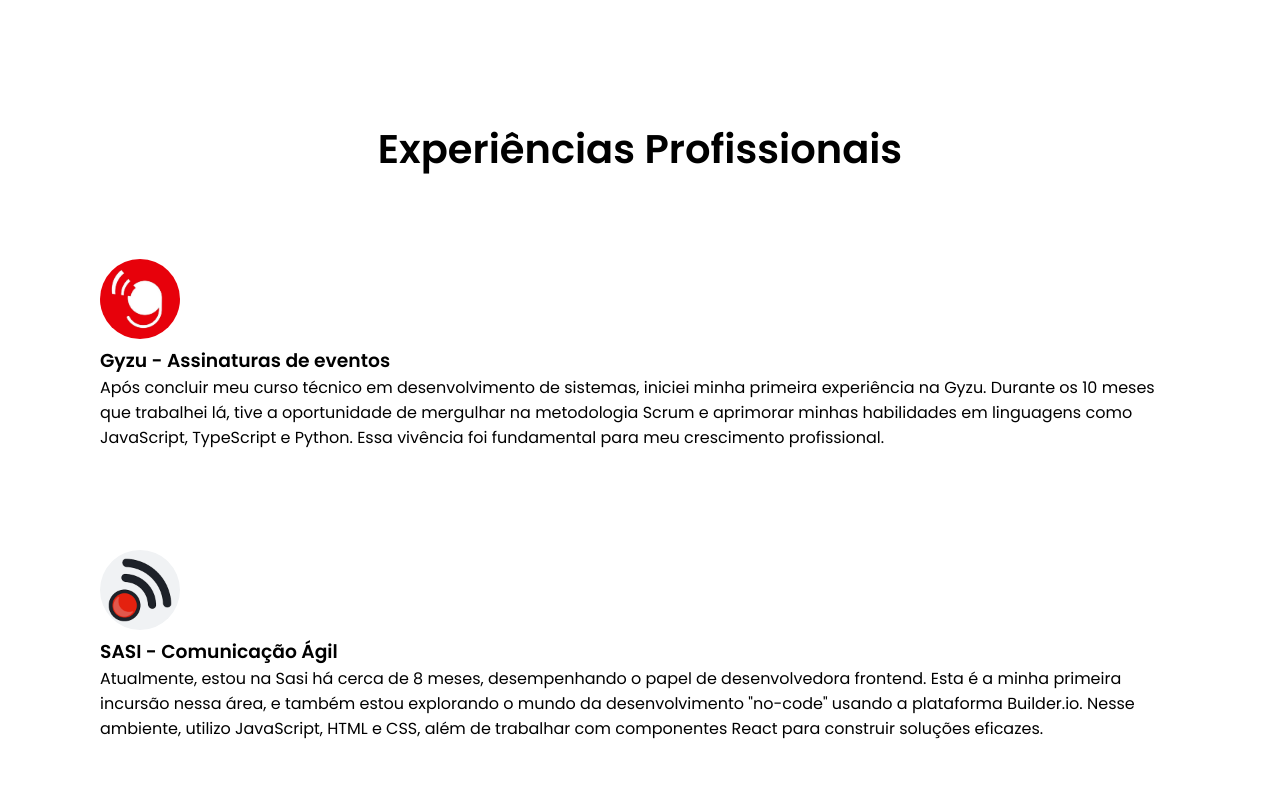
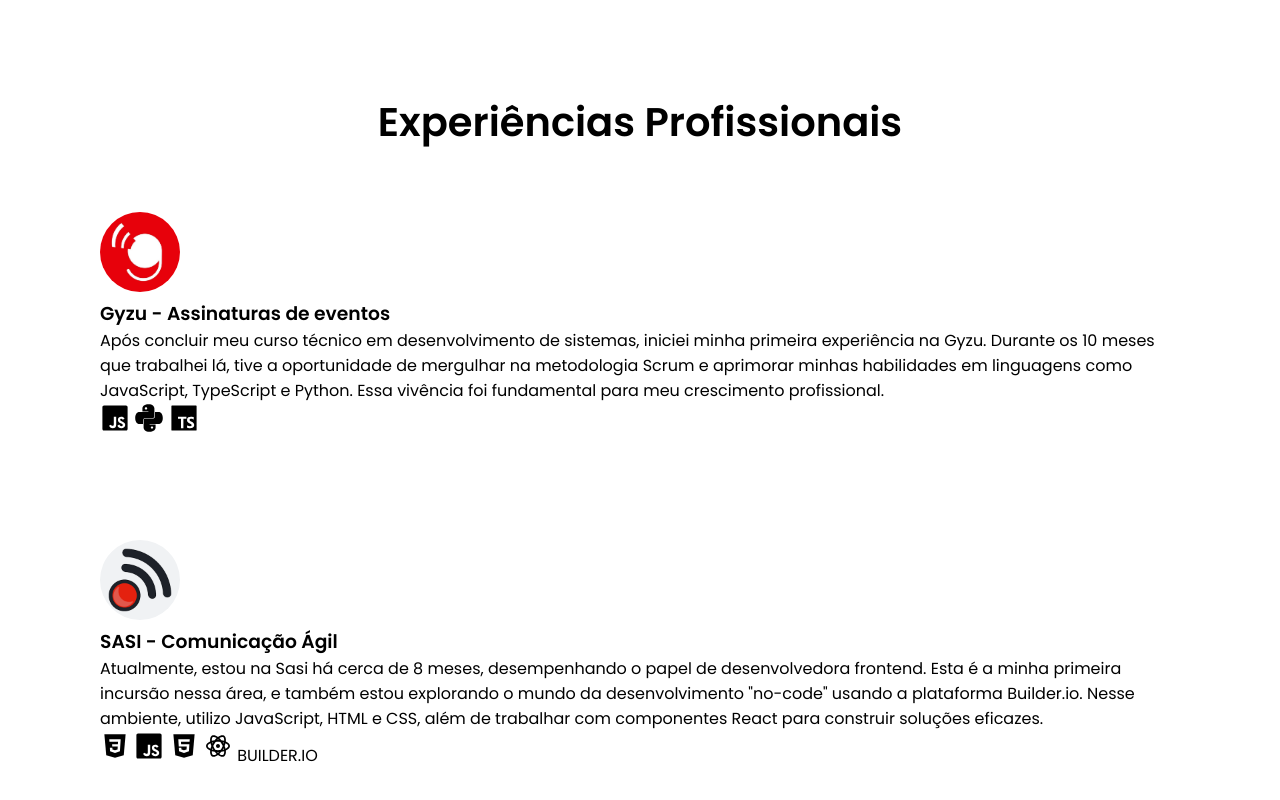
Before and after one commit to mariameir/meuportfolio, a plain HTML site: page index.html in a window 1280 px wide. Shown: the part 1720-2520 px from the top of the page. Drawn offline with nearby package versions, Linux system fonts and the light colour scheme.

Commit message:
inserção de icones de stacks

```diff
--- a/index.html
+++ b/index.html
@@ -105,20 +105,34 @@
       <img class="empresa-img" src="img/gyzu.jpg" alt="" srcset="">
       <h3>Gyzu - Assinaturas de eventos</h3>
       <p>Após concluir meu curso técnico em desenvolvimento de sistemas, iniciei minha primeira experiência na Gyzu. Durante os 10 meses que trabalhei lá, tive a oportunidade de mergulhar na metodologia Scrum e aprimorar minhas habilidades em linguagens como JavaScript, TypeScript e Python. Essa vivência foi fundamental para meu crescimento profissional.</p>
+      <section class="stacks">
+        <img class="icons-stack" src="img/icons8-javascript.svg" alt="">
+        <img class="icons-stack" src="img/icons8-python.svg" alt="">
+        <img class="icons-stack" src="img/icons8-typescript.svg" alt="">
+
+
+
+      </section>
     </div>
 
     <div class="empresas">
       <img class="empresa-img" src="img/unnamed.webp" alt="" srcset="">
       <h3>SASI - Comunicação Ágil</h3>
       <p>Atualmente, estou na Sasi há cerca de 8 meses, desempenhando o papel de desenvolvedora frontend. Esta é a minha primeira incursão nessa área, e também estou explorando o mundo da desenvolvimento "no-code" usando a plataforma Builder.io. Nesse ambiente, utilizo JavaScript, HTML e CSS, além de trabalhar com componentes React para construir soluções eficazes.</p>
+      <section class="stacks">
+        <img class="icons-stack" src="img/icons8-css.svg" alt="">
+        <img class="icons-stack" src="img/icons8-javascript.svg" alt="">
+        <img class="icons-stack" src="img/icons8-html.svg" alt="">
+        <img class="icons-stack" src="img/icons8-react.svg" alt="">
+        <span>BUILDER.IO</span>
+
+
+      </section>
     </div>
   </section>
   </section>
 
   <!-- contatos -->
-
-  <!-- ... Seu código HTML ... -->
-
 <section id="contact">
   <h1>Contate-me</h1>
 
--- a/style.css
+++ b/style.css
@@ -44,8 +44,13 @@
   border-radius: 50%;
 }
 .empresas{
-  margin-top: 50px;
+  margin-top: 30px;
   margin-bottom: 100px;
+}
+
+.icons-stack{
+  width: 30px;
+  height: 30px;
 }
 
 /* cabecalho */
@@ -206,8 +211,8 @@
   display: flex;
   align-items: center;
   justify-content: center;
-  gap: 40px; /* Espaçamento entre os ícones */
-  text-align: center; /* Centraliza horizontalmente */
+  gap: 40px;
+  text-align: center;
 }
 
 .contact-icons .project-info {
@@ -272,8 +277,6 @@
 
 
 .social{
-  /* tamanho da imagem */
-  height: 40px;
-  width: 40px;
-
+  height: 50px;
+  width: 50px;
 }
```
Also changed, not shown: img/builder.jpg (deleted), img/icons8-css.svg (added), img/icons8-html.svg (added), img/icons8-javascript.svg (added), img/icons8-python.svg (added), img/icons8-react.svg (added), img/icons8-typescript.svg (added), img/square-versatiles.svg (deleted).
